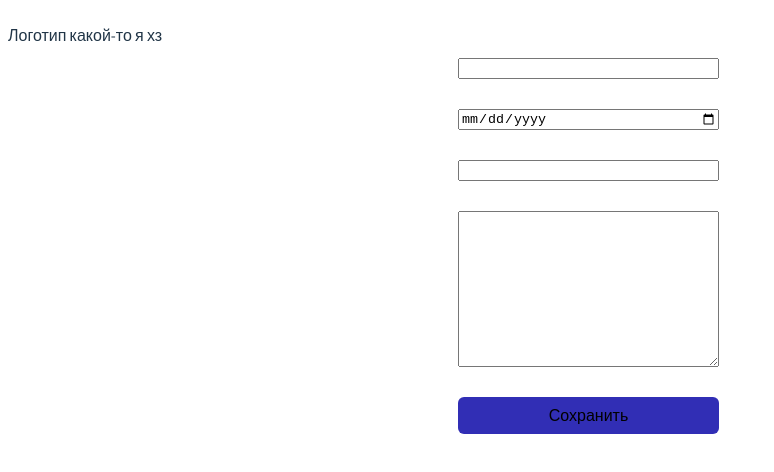
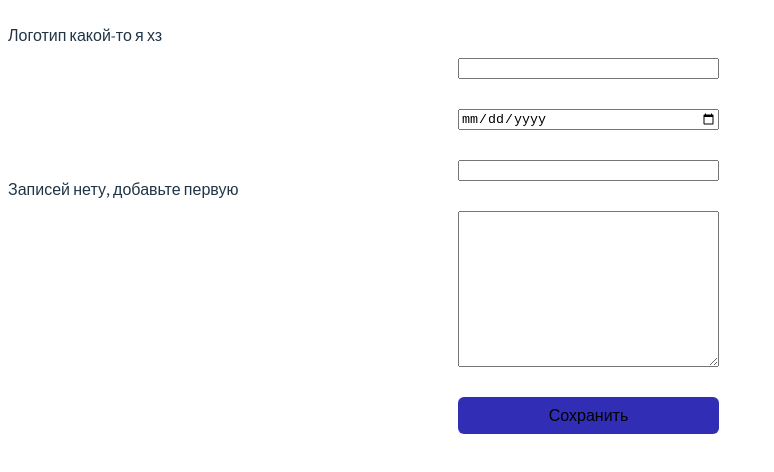
Before and after one commit to NANDRYS/cource, a React (Vite) app: page / in a window 1280 px wide. Shown: the top 472 px of the page, without its empty margins (0-774 px from the left). Built offline with nearby package versions, Linux system fonts and the light colour scheme.

Commit message:
5.4 отображение по условию

```diff
--- a/src/App.jsx
+++ b/src/App.jsx
@@ -1,9 +1,7 @@
 import "./index.css";
 import "./App.css";
 
-// import Button from "./components/Button/Button.jsx";
-import CardButton from "./components/CardButton/CardButton.jsx";
-import JournalItem from "./components/JournalItem/JournalItem.jsx";
+
 import LeftPanel from "./components/layouts/LeftPanel/LeftPanel.jsx";
 import Body from "./components/layouts/Body/Body.jsx";
 import Header from "./components/Header/Header.jsx";
@@ -14,21 +12,22 @@ import { useState } from "react";
 
 function App() {
   const INITIAL_DATA = [
-    {
-      id: 1,
-      title: "Подготовка к обновлению курсов",
-      text: "Горные походы открывают удивительные природные ландшафты!",
-      date: new Date(),
-    },
-    {
-      id: 2,
-      title: "gпоход в горы",
-      text: "Думал, что очень много времени",
-      date: new Date(),
-    },
+    // {
+    //   id: 1,
+    //   title: "Подготовка к обновлению курсов",
+    //   text: "Горные походы открывают удивительные природные ландшафты!",
+    //   date: new Date(),
+    // },
+    // {
+    //   id: 2,
+    //   title: "gпоход в горы",
+    //   text: "Думал, что очень много времени",
+    //   date: new Date(),
+    // },
   ];
 
   const [items, setItems] = useState(INITIAL_DATA);
+
   const addItem = (item) => {
     setItems((oldItems) => [
       ...oldItems,
@@ -41,26 +40,14 @@ function App() {
     ]);
   };
 
-  const sortItems = (a, b) => {
-    if (a.date < b.date) {
-      return 1;
-    } else {
-      return -1;
-    }
-  };
+
 
   return (
     <div className="app">
       <LeftPanel>
         <Header />
         <JournalAddButton />
-        <JournalList>
-          {items.sort(sortItems).map((el) => (
-            <CardButton key={el.id}>
-              <JournalItem title={el.title} text={el.text} date={el.date} />
-            </CardButton>
-          ))}
-        </JournalList>
+        <JournalList items={items} />
       </LeftPanel>
       <Body>
         <JournalForm onSubmit={addItem} />
--- a/src/components/JournalList/JournalList.jsx
+++ b/src/components/JournalList/JournalList.jsx
@@ -1,11 +1,29 @@
- import './JournalList.css'
+import CardButton from "../CardButton/CardButton";
+import JournalItem from "../JournalItem/JournalItem";
+import "./JournalList.css";
 
- function JournalList({children}) {
+function JournalList({ items }) {
+  if (items.length === 0) {
+    return ( <p>Записей нету, добавьте первую</p>);
+  }
+  const sortItems = (a, b) => {
+    if (a.date < b.date) {
+      return 1;
+    } else {
+      return -1;
+    }
+  };
 
-   return (
-      <div className=" journal-list">
-         {children}
-      </div>)
-   }
+  return (
+    <>
+      {items.sort(sortItems).map((el) => (
+        <CardButton key={el.id}>
+          <JournalItem title={el.title} text={el.text} date={el.date} />
+        </CardButton>
+      ))}
+    </>
+  );
+//   return <div className=" journal-list">{children}</div>;
+}
 
- export default JournalList
+export default JournalList;
```
